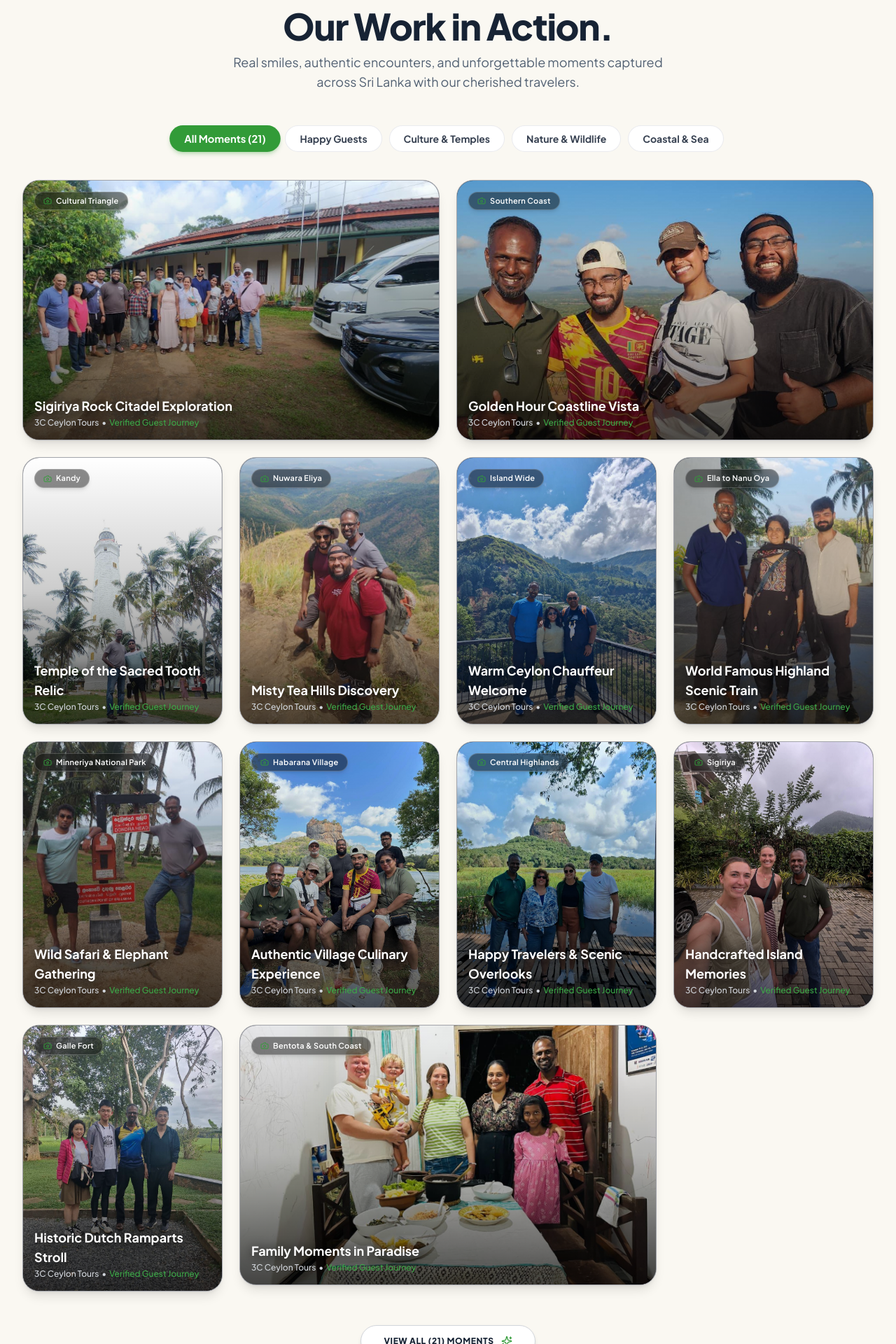
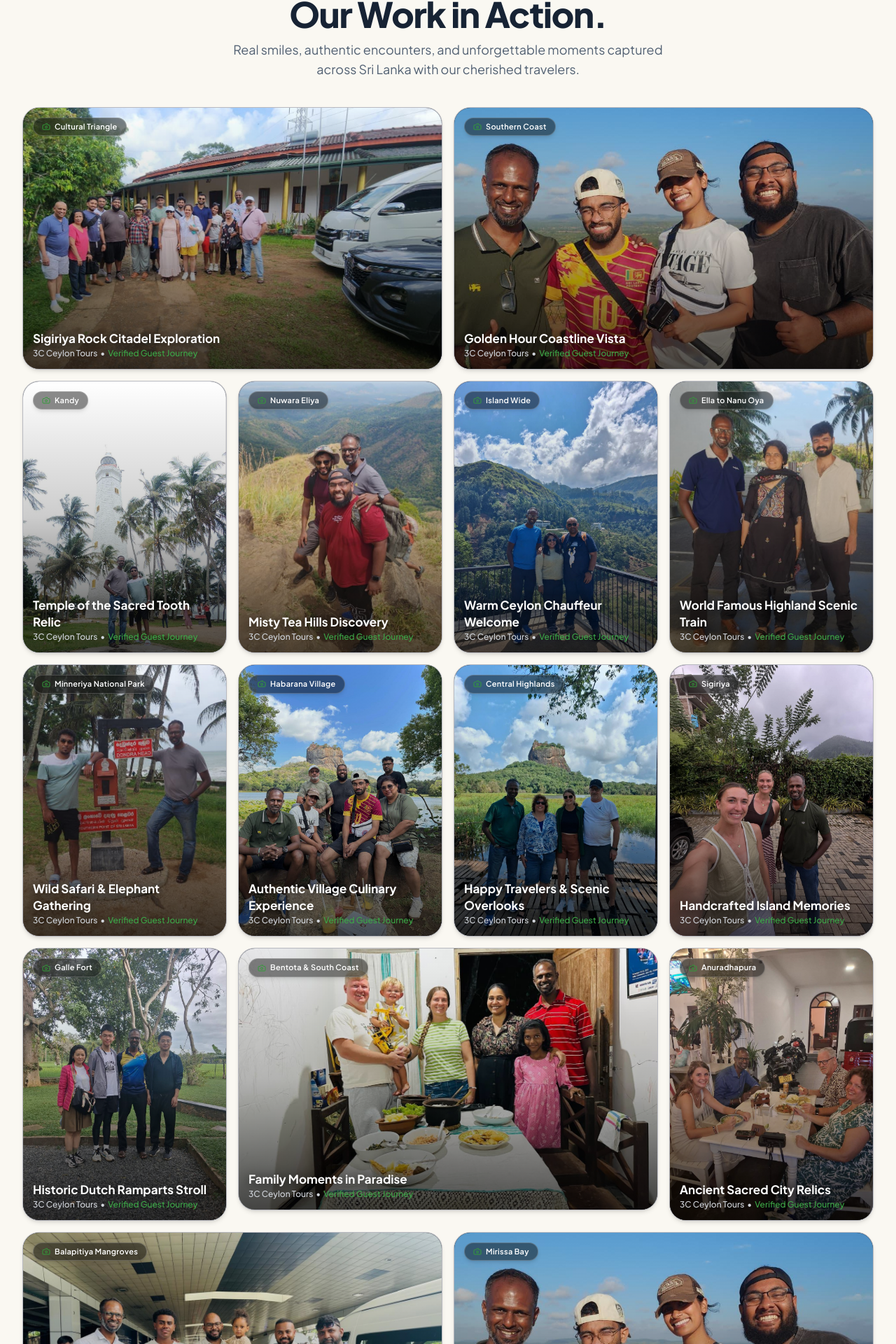
Before and after one commit to zinexaiofficial-code/3c-ceylon-, a Next.js app: page /about in a window 1280 px wide. Shown: the part 4283-6203 px from the top of the page at 70% size. Built offline with nearby package versions, Linux system fonts and the light colour scheme.

Commit message:
fix(gallery): hide hover eye icon, reduce image grid gap, and remove filter tabs bar

```diff
--- a/src/components/about/OurWorkGallerySection.tsx
+++ b/src/components/about/OurWorkGallerySection.tsx
@@ -2,14 +2,13 @@
 
 import React, { useState, useEffect, useCallback } from "react";
 import Image from "next/image";
-import { Camera, Sparkles, X, ChevronLeft, ChevronRight, Eye } from "lucide-react";
+import { Camera, Sparkles, X, ChevronLeft, ChevronRight } from "lucide-react";
 
 interface GalleryPhoto {
   id: string;
   src: string;
   title: string;
   location: string;
-  category: "all" | "guests" | "heritage" | "nature" | "coastal";
   aspect: "landscape" | "portrait";
 }
 
@@ -19,7 +18,6 @@ const WORK_PHOTOS: GalleryPhoto[] = [
     src: "/images/our-work/journey-moment-01.jpeg",
     title: "Sigiriya Rock Citadel Exploration",
     location: "Cultural Triangle",
-    category: "heritage",
     aspect: "landscape",
   },
   {
@@ -27,7 +25,6 @@ const WORK_PHOTOS: GalleryPhoto[] = [
     src: "/images/our-work/journey-moment-02.jpeg",
     title: "Golden Hour Coastline Vista",
     location: "Southern Coast",
-    category: "coastal",
     aspect: "landscape",
   },
   {
@@ -35,7 +32,6 @@ const WORK_PHOTOS: GalleryPhoto[] = [
     src: "/images/our-work/journey-moment-03.jpeg",
     title: "Temple of the Sacred Tooth Relic",
     location: "Kandy",
-    category: "heritage",
     aspect: "portrait",
   },
   {
@@ -43,7 +39,6 @@ const WORK_PHOTOS: GalleryPhoto[] = [
     src: "/images/our-work/journey-moment-04.jpeg",
     title: "Misty Tea Hills Discovery",
     location: "Nuwara Eliya",
-    category: "nature",
     aspect: "portrait",
   },
   {
@@ -51,7 +46,6 @@ const WORK_PHOTOS: GalleryPhoto[] = [
     src: "/images/our-work/journey-moment-05.jpeg",
     title: "Warm Ceylon Chauffeur Welcome",
     location: "Island Wide",
-    category: "guests",
     aspect: "portrait",
   },
   {
@@ -59,7 +53,6 @@ const WORK_PHOTOS: GalleryPhoto[] = [
     src: "/images/our-work/journey-moment-06.jpeg",
     title: "World Famous Highland Scenic Train",
     location: "Ella to Nanu Oya",
-    category: "nature",
     aspect: "portrait",
   },
   {
@@ -67,7 +60,6 @@ const WORK_PHOTOS: GalleryPhoto[] = [
     src: "/images/our-work/journey-moment-07.jpeg",
     title: "Wild Safari & Elephant Gathering",
     location: "Minneriya National Park",
-    category: "nature",
     aspect: "portrait",
   },
   {
@@ -75,7 +67,6 @@ const WORK_PHOTOS: GalleryPhoto[] = [
     src: "/images/our-work/journey-moment-08.jpeg",
     title: "Authentic Village Culinary Experience",
     location: "Habarana Village",
-    category: "heritage",
     aspect: "portrait",
   },
   {
@@ -83,7 +74,6 @@ const WORK_PHOTOS: GalleryPhoto[] = [
     src: "/images/our-work/journey-moment-09.jpeg",
     title: "Happy Travelers & Scenic Overlooks",
     location: "Central Highlands",
-    category: "guests",
     aspect: "portrait",
   },
   {
@@ -91,7 +81,6 @@ const WORK_PHOTOS: GalleryPhoto[] = [
     src: "/images/our-work/journey-moment-10.jpeg",
     title: "Handcrafted Island Memories",
     location: "Sigiriya",
-    category: "guests",
     aspect: "portrait",
   },
   {
@@ -99,7 +88,6 @@ const WORK_PHOTOS: GalleryPhoto[] = [
     src: "/images/our-work/journey-moment-11.jpeg",
     title: "Historic Dutch Ramparts Stroll",
     location: "Galle Fort",
-    category: "heritage",
     aspect: "portrait",
   },
   {
@@ -107,7 +95,6 @@ const WORK_PHOTOS: GalleryPhoto[] = [
     src: "/images/our-work/journey-moment-12.jpeg",
     title: "Family Moments in Paradise",
     location: "Bentota & South Coast",
-    category: "guests",
     aspect: "landscape",
   },
   {
@@ -115,7 +102,6 @@ const WORK_PHOTOS: GalleryPhoto[] = [
     src: "/images/our-work/journey-moment-13.jpeg",
     title: "Ancient Sacred City Relics",
     location: "Anuradhapura",
-    category: "heritage",
     aspect: "portrait",
   },
   {
@@ -123,7 +109,6 @@ const WORK_PHOTOS: GalleryPhoto[] = [
     src: "/images/our-work/journey-moment-14.jpeg",
     title: "Tropical Madu River Safari",
     location: "Balapitiya Mangroves",
-    category: "nature",
     aspect: "landscape",
   },
   {
@@ -131,7 +116,6 @@ const WORK_PHOTOS: GalleryPhoto[] = [
     src: "/images/our-work/journey-moment-15.jpeg",
     title: "Pristine Golden Sand Beach",
     location: "Mirissa Bay",
-    category: "coastal",
     aspect: "landscape",
   },
   {
@@ -139,7 +123,6 @@ const WORK_PHOTOS: GalleryPhoto[] = [
     src: "/images/our-work/journey-moment-16.jpeg",
     title: "Majestic Wild Asian Elephants",
     location: "Udawalawe Sanctuary",
-    category: "nature",
     aspect: "portrait",
   },
   {
@@ -147,7 +130,6 @@ const WORK_PHOTOS: GalleryPhoto[] = [
     src: "/images/our-work/journey-moment-17.jpeg",
     title: "Cascading Highland Waterfalls",
     location: "Ella Gap",
-    category: "nature",
     aspect: "portrait",
   },
   {
@@ -155,7 +137,6 @@ const WORK_PHOTOS: GalleryPhoto[] = [
     src: "/images/our-work/journey-moment-18.jpeg",
     title: "Traditional Ceylon Hospitality",
     location: "Island Wide",
-    category: "guests",
     aspect: "landscape",
   },
   {
@@ -163,7 +144,6 @@ const WORK_PHOTOS: GalleryPhoto[] = [
     src: "/images/our-work/journey-moment-19.jpeg",
     title: "Royal Botanical Gardens Flora",
     location: "Peradeniya",
-    category: "nature",
     aspect: "portrait",
   },
   {
@@ -171,7 +151,6 @@ const WORK_PHOTOS: GalleryPhoto[] = [
     src: "/images/our-work/journey-moment-20.jpeg",
     title: "Sunlit Coastal Expressway Journey",
     location: "Southern Coastline",
-    category: "coastal",
     aspect: "landscape",
   },
   {
@@ -179,34 +158,12 @@ const WORK_PHOTOS: GalleryPhoto[] = [
     src: "/images/our-work/journey-moment-21.jpeg",
     title: "Cherished Friendships & Farewell Smiles",
     location: "Colombo Departure",
-    category: "guests",
     aspect: "landscape",
   },
 ];
 
-type CategoryFilter = "all" | "guests" | "heritage" | "nature" | "coastal";
-
-const FILTER_TABS: { key: CategoryFilter; label: string }[] = [
-  { key: "all", label: "All Moments (21)" },
-  { key: "guests", label: "Happy Guests" },
-  { key: "heritage", label: "Culture & Temples" },
-  { key: "nature", label: "Nature & Wildlife" },
-  { key: "coastal", label: "Coastal & Sea" },
-];
-
 export const OurWorkGallerySection: React.FC = () => {
-  const [activeCategory, setActiveCategory] = useState<CategoryFilter>("all");
   const [lightboxIndex, setLightboxIndex] = useState<number | null>(null);
-  const [showAll, setShowAll] = useState<boolean>(false);
-
-  // Filtered photos
-  const filteredPhotos = WORK_PHOTOS.filter(
-    (photo) => activeCategory === "all" || photo.category === activeCategory
-  );
-
-  // Display subset or all
-  const INITIAL_COUNT = 12;
-  const displayedPhotos = showAll ? filteredPhotos : filteredPhotos.slice(0, INITIAL_COUNT);
 
   // Lightbox navigation
   const openLightbox = (index: number) => {
@@ -219,13 +176,13 @@ export const OurWorkGallerySection: React.FC = () => {
 
   const nextPhoto = useCallback(() => {
     if (lightboxIndex === null) return;
-    setLightboxIndex((prev) => (prev! + 1) % filteredPhotos.length);
-  }, [lightboxIndex, filteredPhotos.length]);
+    setLightboxIndex((prev) => (prev! + 1) % WORK_PHOTOS.length);
+  }, [lightboxIndex]);
 
   const prevPhoto = useCallback(() => {
     if (lightboxIndex === null) return;
-    setLightboxIndex((prev) => (prev! - 1 + filteredPhotos.length) % filteredPhotos.length);
-  }, [lightboxIndex, filteredPhotos.length]);
+    setLightboxIndex((prev) => (prev! - 1 + WORK_PHOTOS.length) % WORK_PHOTOS.length);
+  }, [lightboxIndex]);
 
   // Keyboard navigation for lightbox
   useEffect(() => {
@@ -243,18 +200,18 @@ export const OurWorkGallerySection: React.FC = () => {
   return (
     <section
       id="our-work"
-      className="py-16 sm:py-20 lg:py-24 bg-[#FAF8F2] relative overflow-hidden"
+      className="py-14 sm:py-18 lg:py-20 bg-[#FAF8F2] relative overflow-hidden"
       aria-label="Our Work and Traveler Moments"
     >
       <div className="max-w-7xl mx-auto px-4 sm:px-6 lg:px-8 relative z-10">
         {/* Header */}
-        <div className="text-center max-w-3xl mx-auto mb-10 sm:mb-12">
+        <div className="text-center max-w-3xl mx-auto mb-8 sm:mb-10">
           <div className="inline-flex items-center space-x-2 rtl:space-x-reverse px-4 py-1.5 rounded-full bg-[#329B38]/12 text-[#247A32] border border-[#329B38]/30 text-xs font-extrabold uppercase tracking-widest mb-3 shadow-xs">
             <Sparkles className="w-3.5 h-3.5 text-[#329B38]" />
             <span>Our Work &amp; Guest Moments</span>
           </div>
 
-          <h2 className="text-3xl sm:text-4xl md:text-5xl lg:text-[52px] font-extrabold text-[#172334] tracking-tight leading-[1.08] mb-3">
+          <h2 className="text-3xl sm:text-4xl md:text-5xl lg:text-[50px] font-extrabold text-[#172334] tracking-tight leading-[1.08] mb-3">
             Our Work in Action.
           </h2>
 
@@ -263,42 +220,19 @@ export const OurWorkGallerySection: React.FC = () => {
           </p>
         </div>
 
-        {/* Category Filter Tabs */}
-        <div className="flex flex-wrap items-center justify-center gap-2 sm:gap-2.5 mb-10">
-          {FILTER_TABS.map((tab) => {
-            const isActive = activeCategory === tab.key;
-            return (
-              <button
-                key={tab.key}
-                onClick={() => {
-                  setActiveCategory(tab.key);
-                  setShowAll(false);
-                }}
-                className={`px-4 sm:px-5 py-2 rounded-full text-xs sm:text-sm font-bold transition-all duration-300 shadow-xs cursor-pointer ${
-                  isActive
-                    ? "bg-[#329B38] text-white shadow-md shadow-[#329B38]/25 scale-105"
-                    : "bg-white text-gray-700 hover:bg-gray-100 hover:text-black border border-gray-200/80"
-                }`}
-              >
-                {tab.label}
-              </button>
-            );
-          })}
-        </div>
-
-        {/* Gallery Grid with Asymmetric Polish & Shining Sweep Effect */}
-        <div className="grid grid-cols-1 sm:grid-cols-2 lg:grid-cols-3 xl:grid-cols-4 gap-5 sm:gap-6">
-          {displayedPhotos.map((photo, index) => {
+        {/* Gallery Grid with Reduced Tight Gaps & Shining Sweep Effect */}
+        <div className="grid grid-cols-1 sm:grid-cols-2 lg:grid-cols-3 xl:grid-cols-4 gap-3 sm:gap-3.5 lg:gap-4">
+          {WORK_PHOTOS.map((photo, index) => {
             const isLandscape = photo.aspect === "landscape";
             return (
               <div
                 key={photo.id}
                 onClick={() => openLightbox(index)}
-                className={`group relative rounded-3xl overflow-hidden bg-gray-950 cursor-pointer shadow-lg hover:shadow-[0_20px_50px_-10px_rgba(50,155,56,0.35)] transition-all duration-500 border border-gray-200/70 hover:border-[#329B38]/50 ${
+                className={`group relative rounded-2xl sm:rounded-3xl overflow-hidden bg-gray-950 cursor-pointer shadow-md hover:shadow-[0_16px_40px_-10px_rgba(50,155,56,0.3)] transition-all duration-500 border border-gray-200/80 hover:border-[#329B38]/60 ${
                   isLandscape ? "sm:col-span-2 lg:col-span-2 aspect-[16/10]" : "aspect-[3/4]"
                 }`}
               >
-                {/* Photo Image with Smooth 6% Zoom */}
+                {/* Photo Image with Smooth 5% Zoom */}
                 <Image
                   src={photo.src}
                   alt={`${photo.title} - ${photo.location}`}
@@ -323,25 +257,18 @@ export const OurWorkGallerySection: React.FC = () => {
                   aria-hidden="true"
                 />
 
-                {/* Top Subtle Pill with Location */}
-                <div className="absolute top-4 left-4 z-20 flex items-center space-x-1.5 px-3 py-1 rounded-full bg-black/45 backdrop-blur-md border border-white/20 text-white text-[11px] font-semibold tracking-wide shadow-md">
+                {/* Top Subtle Location Pill */}
+                <div className="absolute top-3.5 left-3.5 z-20 flex items-center space-x-1.5 px-3 py-1 rounded-full bg-black/45 backdrop-blur-md border border-white/20 text-white text-[11px] font-semibold tracking-wide shadow-md">
                   <Camera className="w-3 h-3 text-[#329B38]" />
                   <span>{photo.location}</span>
                 </div>
 
-                {/* Hover Center Icon: View Full Size */}
-                <div className="absolute inset-0 z-20 flex items-center justify-center opacity-0 group-hover:opacity-100 transition-all duration-300 transform scale-90 group-hover:scale-100 pointer-events-none">
-                  <div className="w-12 h-12 rounded-full bg-[#329B38] text-white flex items-center justify-center shadow-xl border border-white/30">
-                    <Eye className="w-5 h-5 text-white" />
-                  </div>
-                </div>
-
-                {/* Bottom Title & Action */}
-                <div className="absolute bottom-4 left-4 right-4 z-20">
-                  <h3 className="font-bold text-white text-base sm:text-lg leading-snug drop-shadow-[0_2px_8px_rgba(0,0,0,0.9)] group-hover:text-[#3CA647] transition-colors">
+                {/* Bottom Title & Verified Guest Badge */}
+                <div className="absolute bottom-3.5 left-3.5 right-3.5 z-20">
+                  <h3 className="font-bold text-white text-sm sm:text-base lg:text-[17px] leading-snug drop-shadow-[0_2px_8px_rgba(0,0,0,0.9)] group-hover:text-[#3CA647] transition-colors">
                     {photo.title}
                   </h3>
-                  <p className="text-xs text-gray-300 font-medium mt-0.5 drop-shadow-sm flex items-center space-x-1">
+                  <p className="text-[11px] sm:text-xs text-gray-300 font-medium mt-0.5 drop-shadow-sm flex items-center space-x-1">
                     <span>3C Ceylon Tours</span>
                     <span>•</span>
                     <span className="text-[#3CA647]">Verified Guest Journey</span>
@@ -351,25 +278,12 @@ export const OurWorkGallerySection: React.FC = () => {
             );
           })}
         </div>
-
-        {/* View All / Show Less Toggle Button */}
-        {filteredPhotos.length > INITIAL_COUNT && (
-          <div className="mt-12 text-center">
-            <button
-              onClick={() => setShowAll(!showAll)}
-              className="inline-flex items-center space-x-2.5 px-8 py-3.5 rounded-full bg-white hover:bg-[#329B38] text-[#172334] hover:text-white font-extrabold text-xs uppercase tracking-wider border border-gray-300 hover:border-[#329B38] shadow-md hover:shadow-lg transition-all duration-300 transform hover:-translate-y-0.5 cursor-pointer"
-            >
-              <span>{showAll ? "Show Less Moments" : `View All (${filteredPhotos.length}) Moments`}</span>
-              <Sparkles className="w-4 h-4 text-[#329B38] group-hover:text-white transition-colors" />
-            </button>
-          </div>
-        )}
       </div>
 
       {/* ─────────────────────────────────────────────────────────────
           LIGHTBOX MODAL FOR FULL-SCREEN VIEWING
           ───────────────────────────────────────────────────────────── */}
-      {lightboxIndex !== null && filteredPhotos[lightboxIndex] && (
+      {lightboxIndex !== null && WORK_PHOTOS[lightboxIndex] && (
         <div
           role="dialog"
           aria-modal="true"
@@ -415,8 +329,8 @@ export const OurWorkGallerySection: React.FC = () => {
             onClick={(e) => e.stopPropagation()}
           >
             <Image
-              src={filteredPhotos[lightboxIndex].src}
-              alt={filteredPhotos[lightboxIndex].title}
+              src={WORK_PHOTOS[lightboxIndex].src}
+              alt={WORK_PHOTOS[lightboxIndex].title}
               fill
               quality={95}
               priority
@@ -426,10 +340,10 @@ export const OurWorkGallerySection: React.FC = () => {
             {/* Bottom Modal Caption */}
             <div className="absolute bottom-0 inset-x-0 bg-gradient-to-t from-black/90 via-black/60 to-transparent p-6 text-center text-white">
               <span className="text-xs font-bold uppercase tracking-widest text-[#3CA647] block mb-1">
-                {filteredPhotos[lightboxIndex].location} • {lightboxIndex + 1} of {filteredPhotos.length}
+                {WORK_PHOTOS[lightboxIndex].location} • {lightboxIndex + 1} of {WORK_PHOTOS.length}
               </span>
               <h3 className="text-xl sm:text-2xl font-extrabold">
-                {filteredPhotos[lightboxIndex].title}
+                {WORK_PHOTOS[lightboxIndex].title}
               </h3>
             </div>
           </div>
@@ -438,4 +352,5 @@ export const OurWorkGallerySection: React.FC = () => {
     </section>
   );
 };
+
 export default OurWorkGallerySection;
```
